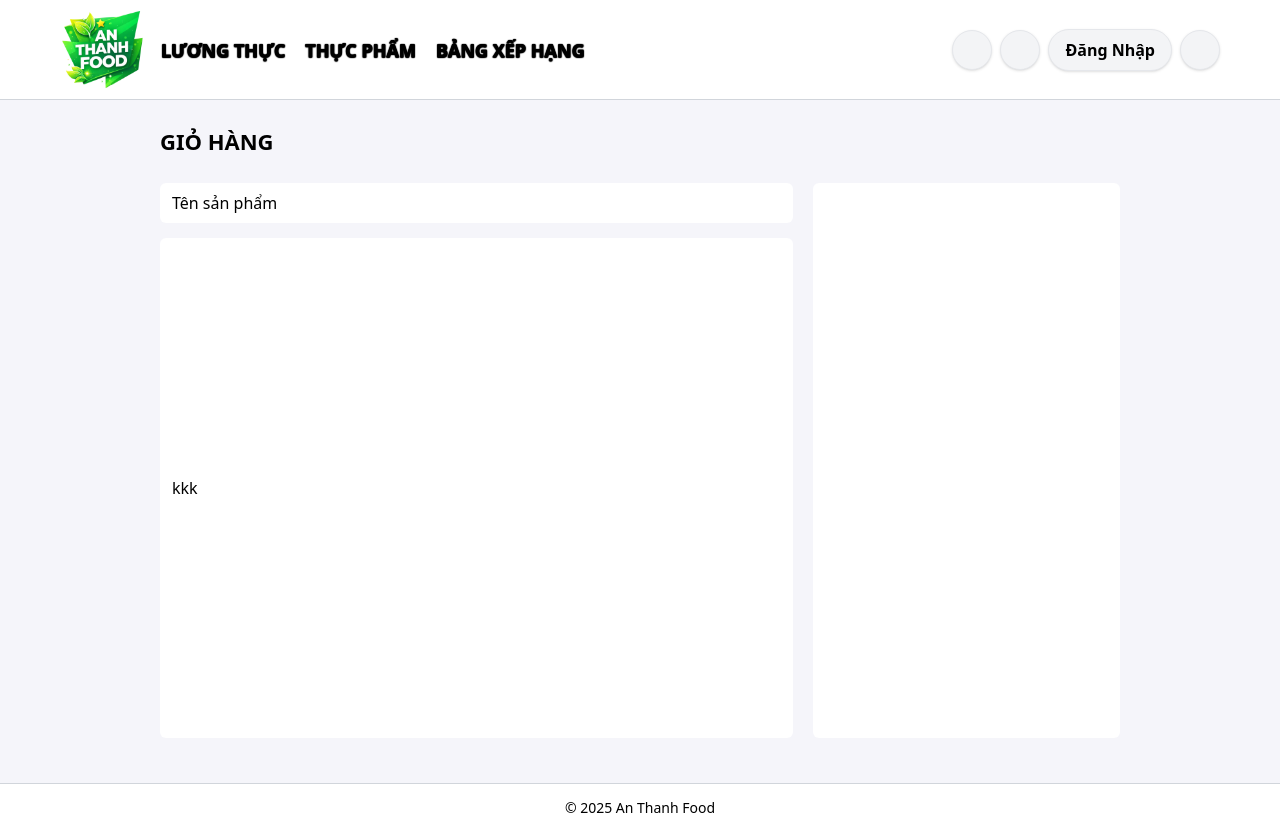
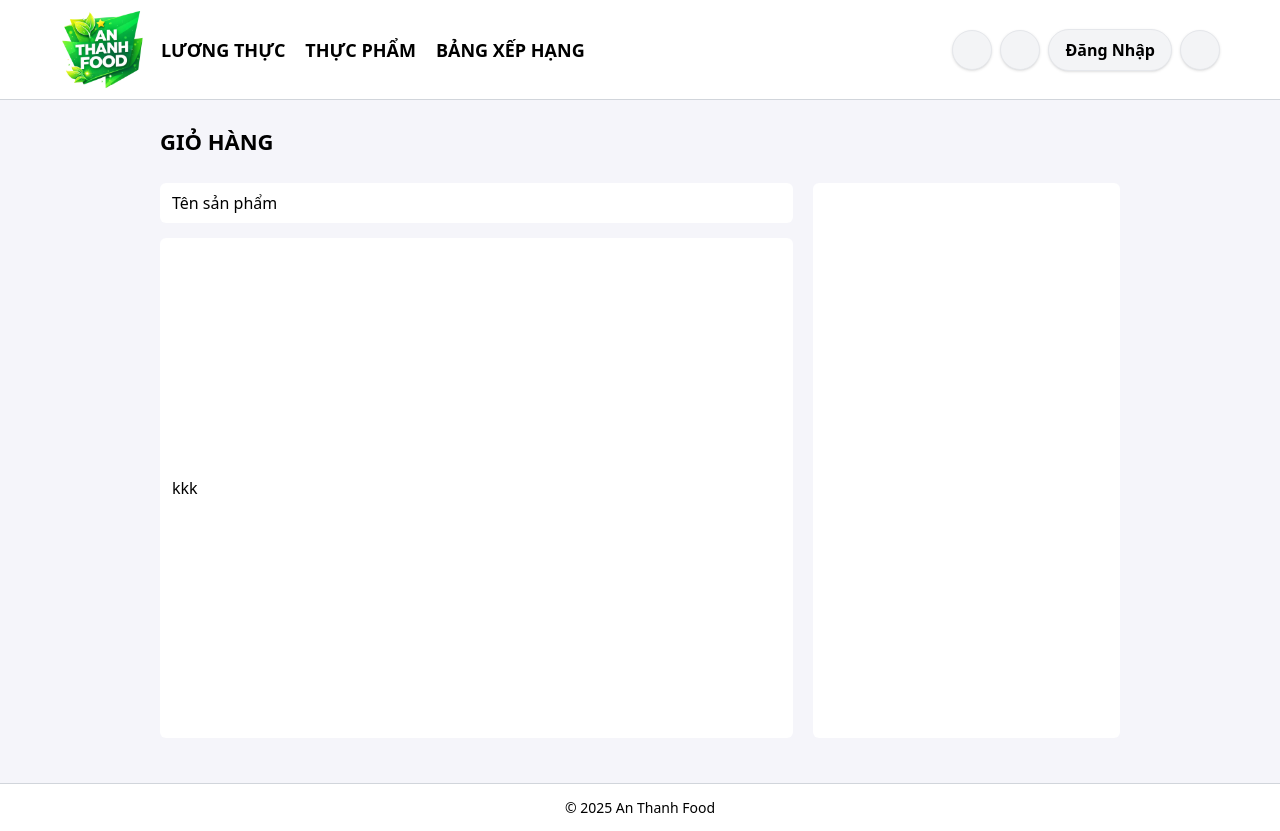
Before and after one commit to SongDuy/web-an-thanh-food, a React (Create React App) app: page /cart in a window 1280 px wide. Built offline with nearby package versions, Linux system fonts and the light colour scheme; some icons are missing.

Commit message:
Update new

```diff
--- a/src/components/Header.js
+++ b/src/components/Header.js
@@ -27,7 +27,7 @@ const Header = ({ onOpenSearch }) => {
               to="/luong-thuc"
               className={({ isActive }) =>
                 `uppercase text-lg font-bold transition
-                ${isActive ? "text-yellow-500 text-shadow-black" : "hover:text-yellow-500 text-shadow-black"}`
+                ${isActive ? "text-yellow-500 text-shadow-black" : "hover:text-yellow-500 hover:text-shadow-black"}`
               }
             >
               Lương Thực
@@ -38,7 +38,7 @@ const Header = ({ onOpenSearch }) => {
               to="/thuc-pham"
               className={({ isActive }) =>
                 `uppercase text-lg font-bold transition
-                ${isActive ? "text-yellow-500 text-shadow-black" : "hover:text-yellow-500 text-shadow-black"}`
+                ${isActive ? "text-yellow-500 text-shadow-black" : "hover:text-yellow-500 hover:text-shadow-black"}`
               }
             >
               Thực Phẩm
@@ -49,7 +49,7 @@ const Header = ({ onOpenSearch }) => {
               to="/bang-xep-hang"
               className={({ isActive }) =>
                 `uppercase text-lg font-bold transition
-                ${isActive ? "text-yellow-500 text-shadow-black" : "hover:text-yellow-500 text-shadow-black"}`
+                ${isActive ? "text-yellow-500 text-shadow-black" : "hover:text-yellow-500 hover:text-shadow-black"}`
               }
             >
               Bảng Xếp Hạng
```
